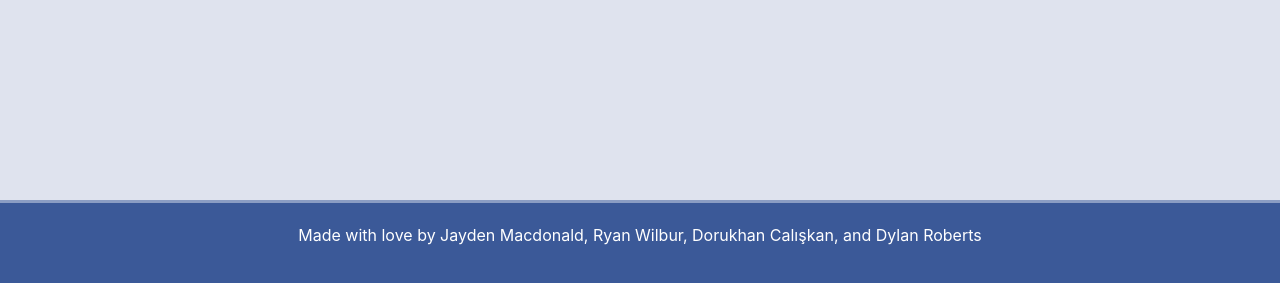
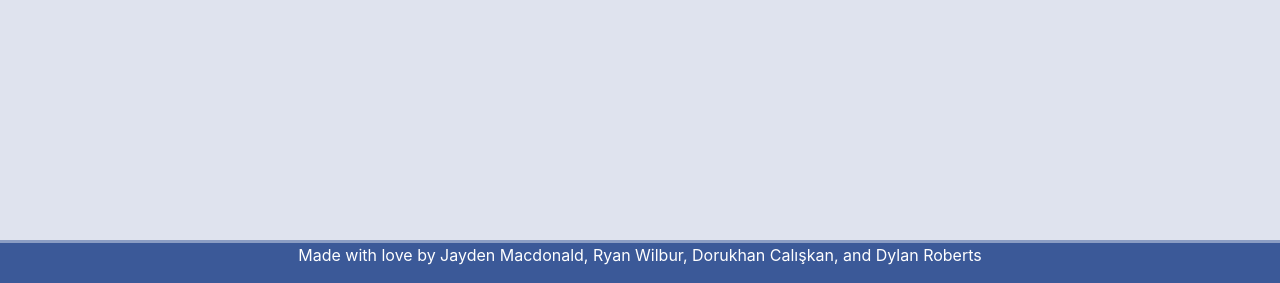
Before and after one commit to jy477274/GroupProjectDB, a PHP site: page /PHP/ in a window 1280 px wide. Shown: the part 517-800 px from the top of the page. Run offline with PHP 8.4, Linux system fonts and the light colour scheme; some libraries are stand-ins or nearby versions.

Commit message:
changed footer in all files

```diff
--- a/index.php
+++ b/index.php
@@ -33,12 +33,11 @@
 
         }
         footer{
-            position:absolute;
-            bottom: 0;
+            position:fixed;
+            bottom: 0px;
+            left: 0px;
             width: 100%;
-            hight:60px;
-            padding:20px;
-            margin-top: 20px;
+            hight:30px;
             color: #ffffff;
             background-color:#3b5998;
             border-top:  #8b9dc3 3px solid;
```
Also changed, not shown: CharacterCreation.php (+4 -5 lines), UserEntryForm.php (+4 -5 lines), searchCharacter.php (+4 -5 lines).
